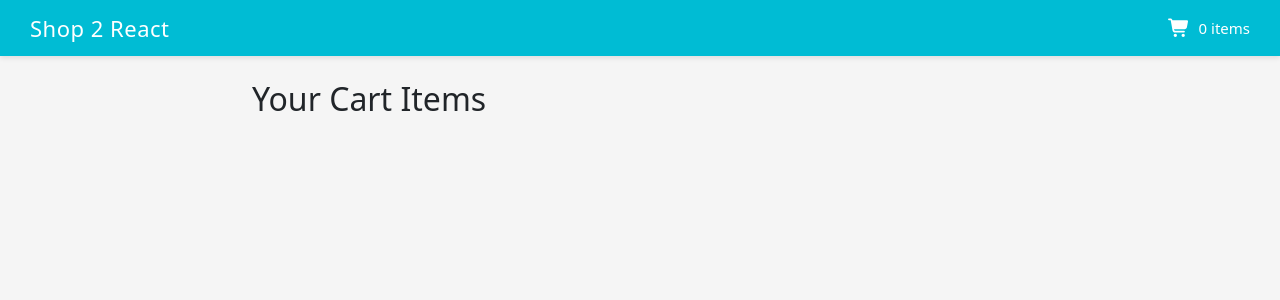
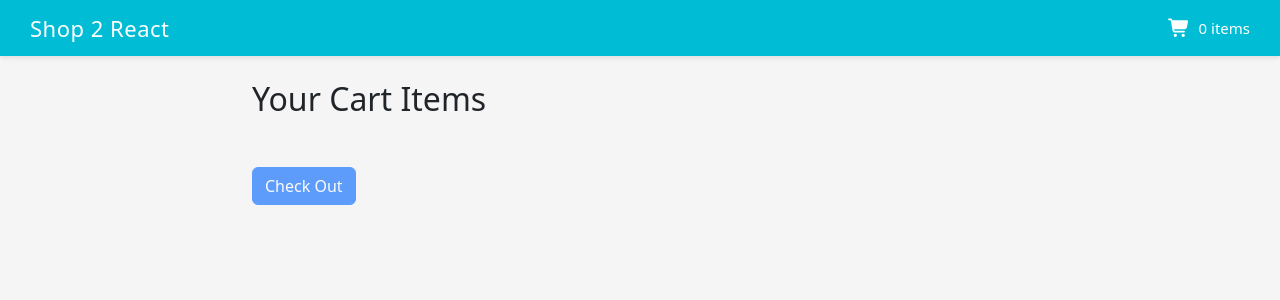
Before and after one commit to GeneralNel/m5-lab-assignment, a React (Create React App) app in the folder shopcart/: page /cart in a window 1280 px wide. Shown: the top 300 px of the page. Built offline with nearby package versions, Linux system fonts and the light colour scheme.

Commit message:
add checkout button

```diff
--- a/shopcart/src/cart.js
+++ b/shopcart/src/cart.js
@@ -1,4 +1,4 @@
-import { ListGroup, Row, Col, Image } from 'react-bootstrap';
+import { ListGroup, Row, Col, Image, Button } from 'react-bootstrap';
 
 function Cart({ cartItems }) {
     return (
@@ -19,6 +19,14 @@ function Cart({ cartItems }) {
                     </ListGroup.Item>
                 ))}
             </ListGroup>
+            <Button
+                disabled={cartItems.length === 0}
+                variant="primary"
+                className="mt-4"
+                onClick={() => alert('Proceeding to checkout...')}
+            >
+                Check Out
+            </Button>
         </div>
     );
 }
```
